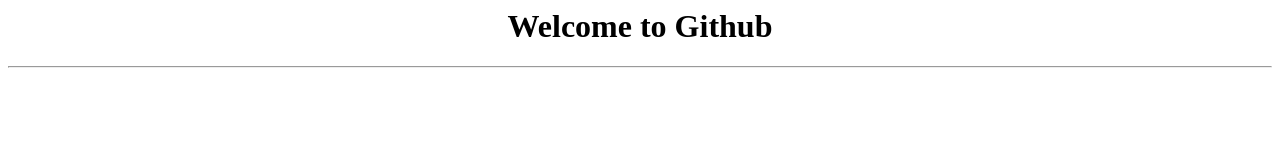
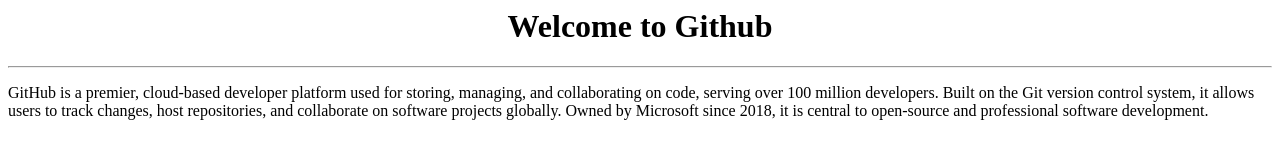
Before and after one commit to swetha-100197/realproject, a plain HTML site: page index.html in a window 1280 px wide. Drawn offline with Linux system fonts and the light colour scheme.

Commit message:
changes made in file and add a new paragraph

```diff
--- a/index.html
+++ b/index.html
@@ -2,3 +2,5 @@
   <h1>Welcome to Github</h1>
 </center>
 <hr>
+
+<p>GitHub is a premier, cloud-based developer platform used for storing, managing, and collaborating on code, serving over 100 million developers. Built on the Git version control system, it allows users to track changes, host repositories, and collaborate on software projects globally. Owned by Microsoft since 2018, it is central to open-source and professional software development.</p>
```
